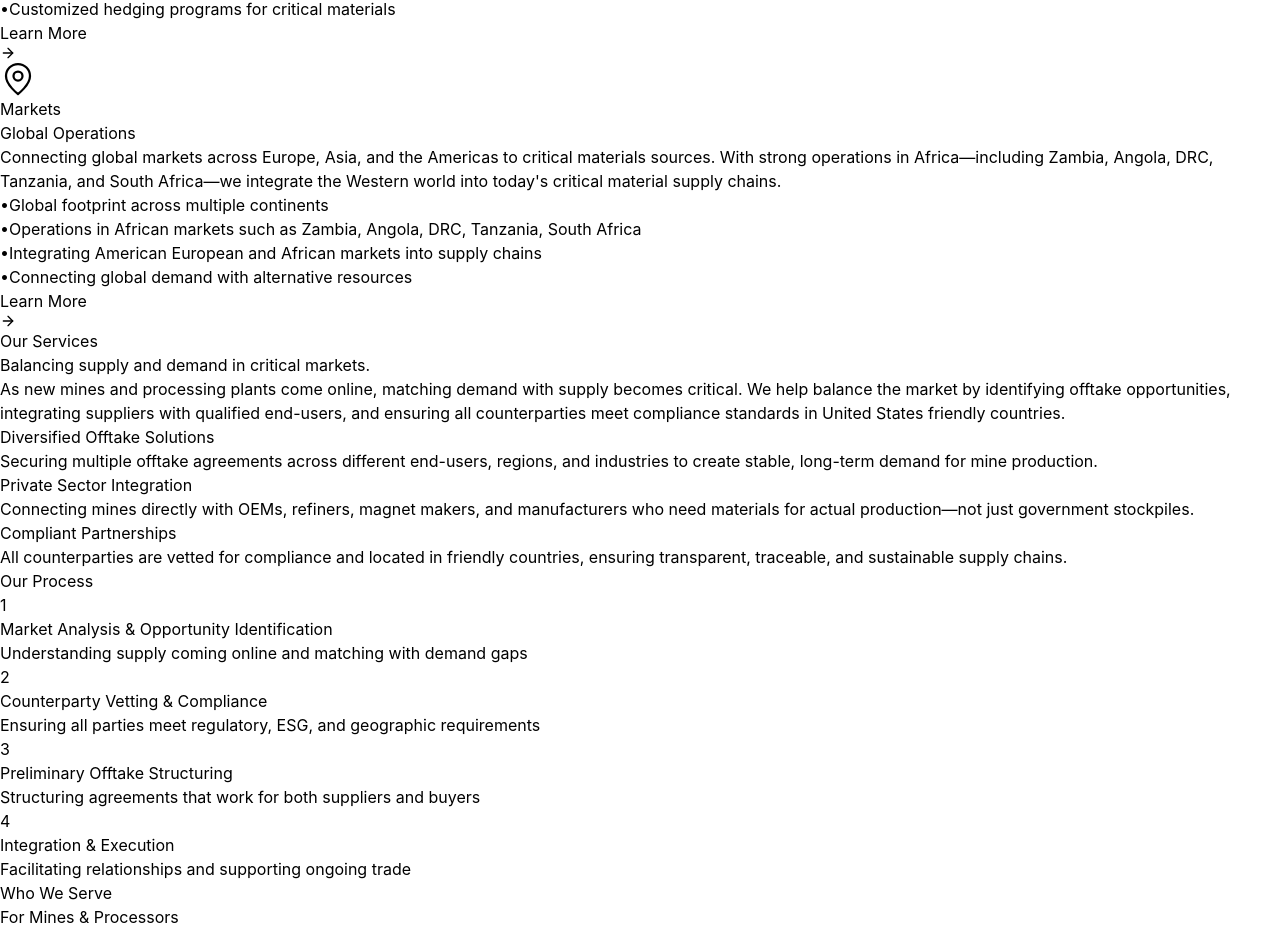
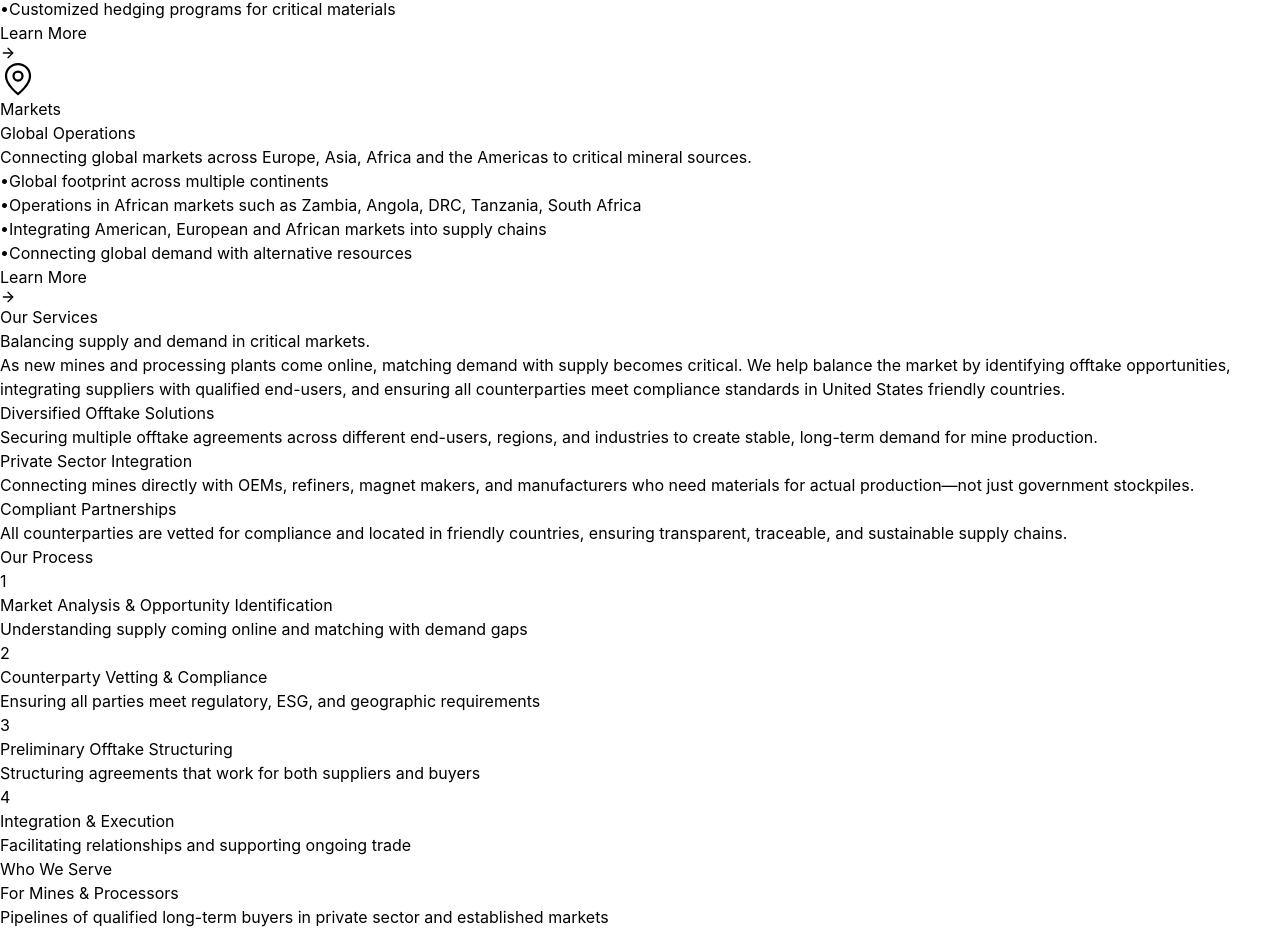
Before and after one commit to quantisam/quanti-capital-website, a React (Vite) app: page / in a window 1280 px wide. Shown: the part 2511-3443 px from the top of the page. Built offline with nearby package versions, Linux system fonts and the light colour scheme.

Commit message:
Update App.jsx

```diff
--- a/src/App.jsx
+++ b/src/App.jsx
@@ -59,13 +59,13 @@ export default function QuantiCapitalComplete() {
     {
       name: "Markets",
       tagline: "Global Operations",
-      description: "Connecting global markets across Europe, Asia, and the Americas to critical materials sources. With strong operations in Africa—including Zambia, Angola, DRC, Tanzania, and South Africa—we integrate the Western world into today's critical material supply chains.",
+      description: "Connecting global markets across Europe, Asia, Africa and the Americas to critical mineral sources.",
       icon: MapPin,
       link: "#markets",
       highlights: [
         "Global footprint across multiple continents",
         "Operations in African markets such as Zambia, Angola, DRC, Tanzania, South Africa",
-        "Integrating American European and African markets into supply chains",
+        "Integrating American, European and African markets into supply chains",
         "Connecting global demand with alternative resources"
       ]
     }
```
